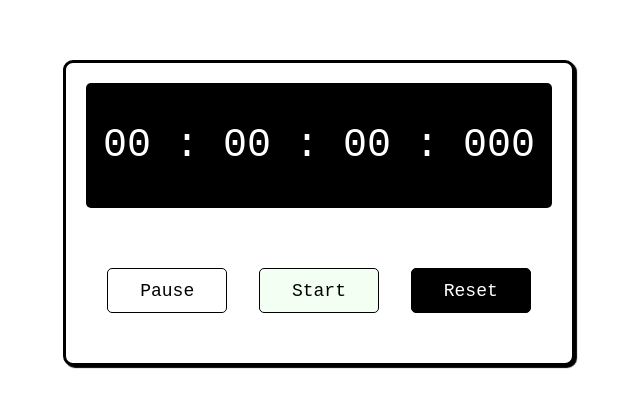
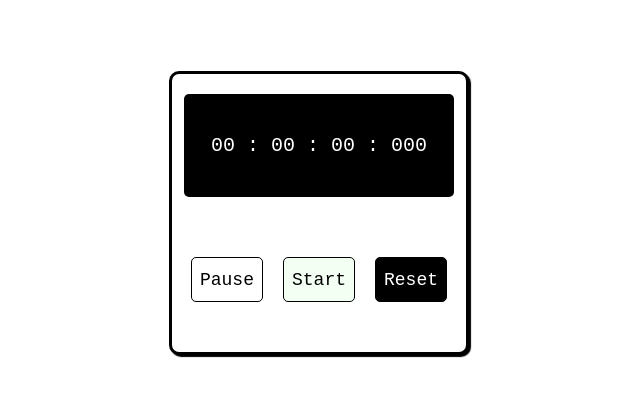
Before and after one commit to neonone1234/stopwatch, a plain HTML site: page index.html in a window 1280 px wide. Shown: the part 187-594 px from the top of the page, without its empty margins (321-961 px from the left). Drawn offline with Linux system fonts and the light colour scheme.

Commit message:
Update index.html

```diff
--- a/index.html
+++ b/index.html
@@ -20,8 +20,7 @@ body{
 }
 .container{
     background-color: #ffffff;
-    width: 40%;
-    min-width: 500px;
+    width: 300px;
     position: absolute;
     transform: translate(-50%,-50%);
     top: 50%;
@@ -41,7 +40,7 @@ body{
     padding: 40px 0;
     font-family: monospace;
     color: #fff;
-    font-size: 40px;
+    font-size: 20px;
     display: flex;
     align-items: center;
     justify-content: space-around;
@@ -49,10 +48,13 @@ body{
 
 }
 .buttons{
-    width: 90%;
+    width: 70%;
     margin: 60px auto 0 auto;
     display: flex;
-    justify-content: space-around;
+    justify-content: center;
+    padding: 0 5px 0 5px;
+
+
 }
 .buttons button{
     width: 120px;
@@ -65,6 +67,8 @@ body{
     border-radius: 5px;
     cursor: pointer;
     outline: none;
+    padding: 0 8px 0 8px;
+    margin: 0 20px 0 0;
 }
 .buttons button:nth-last-child(2){
   background-color: #f3fff3;
@@ -74,6 +78,7 @@ body{
 .buttons button:nth-last-child(1){
   background-color: #000000;
   color: white;
+  margin: 0 0 0 0;
 }
     </style>
 </head>
```
